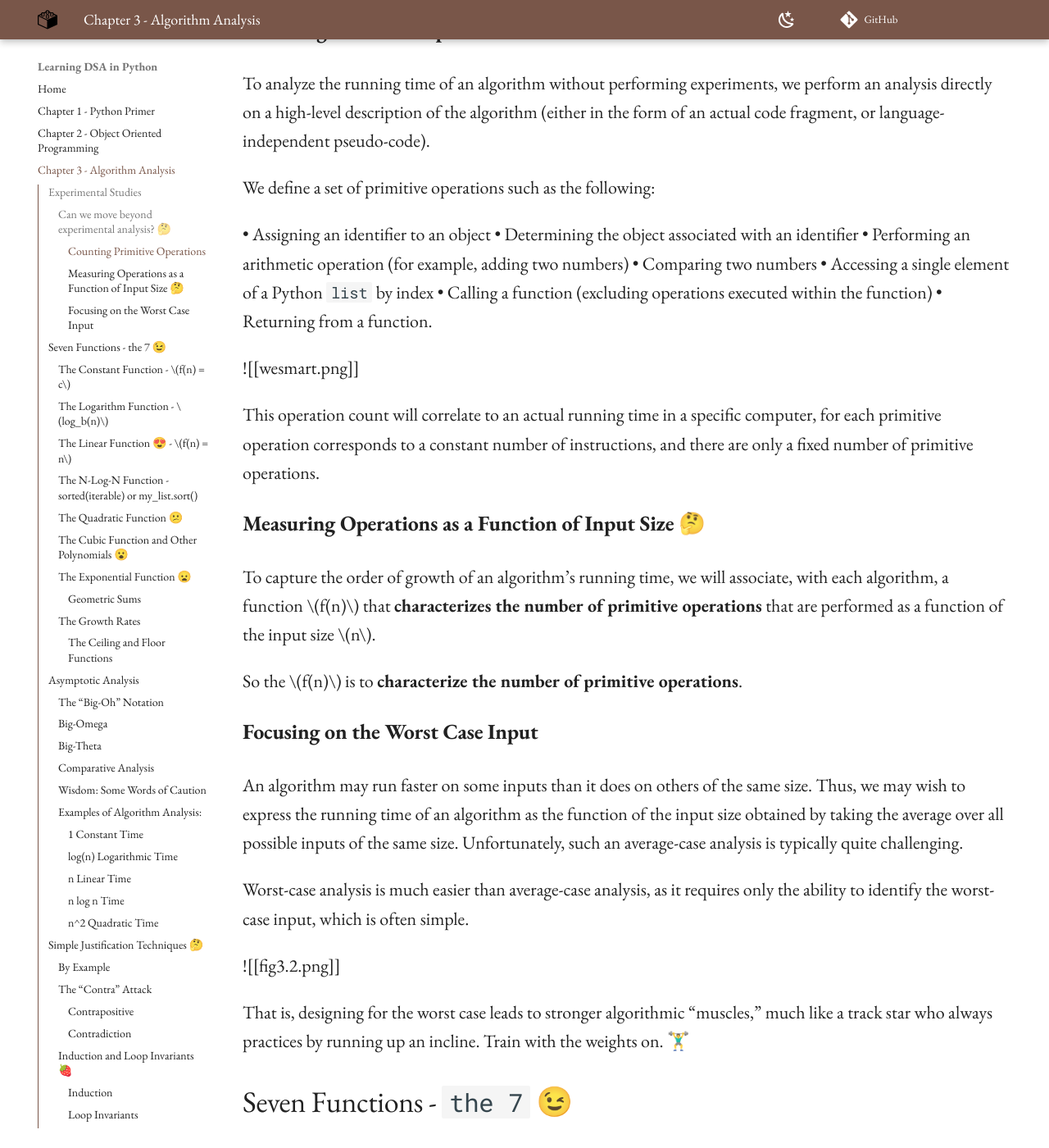
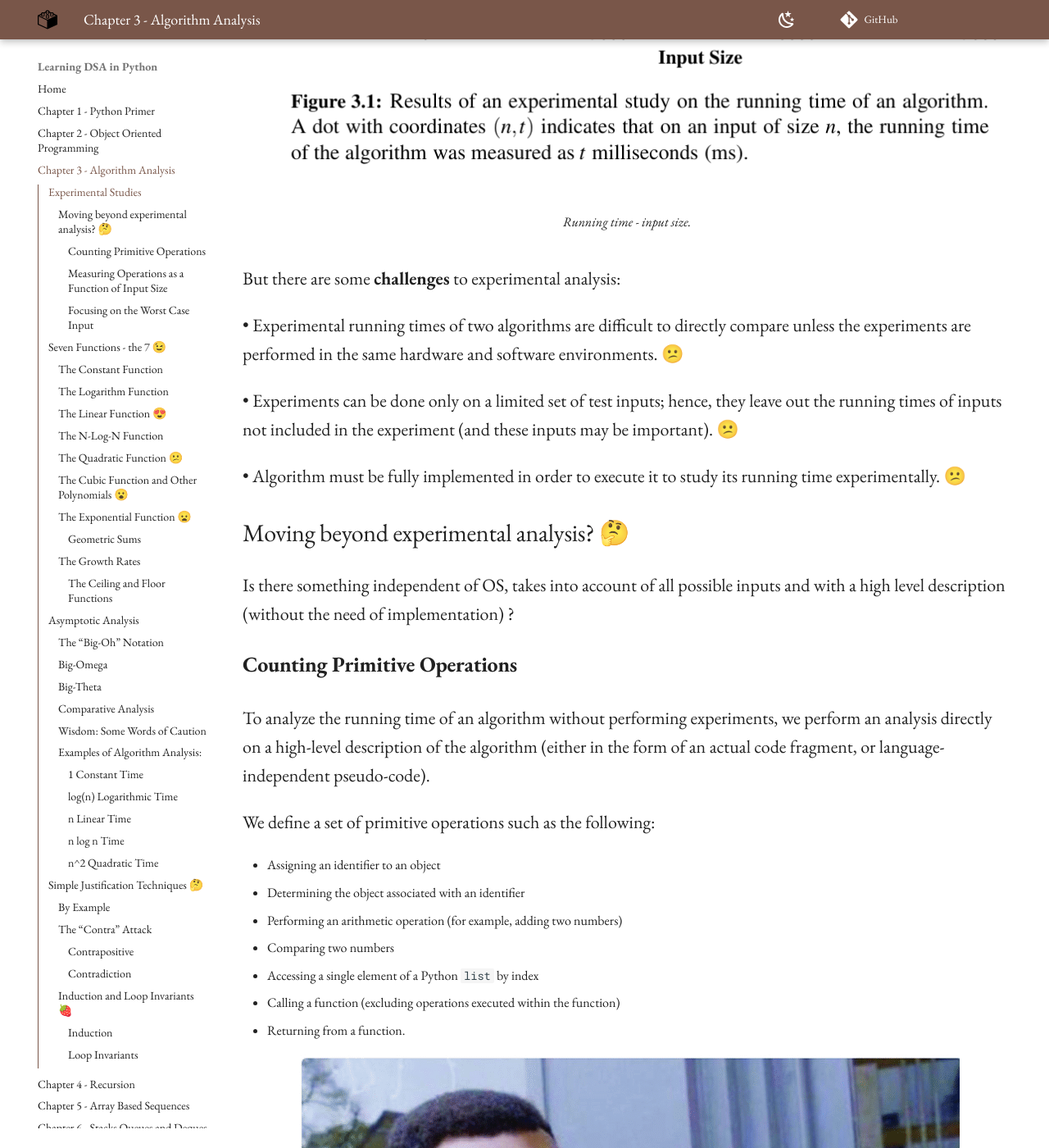
Before and after one commit to kantarcise/learningdsainpython, an MkDocs documentation site: the page built from docs/DS&A-Algorithm-Analysis.md, in a window 1280 px wide and 1400 px high, scrolled down 1547 px. Shown: the whole window at 82% size. Built offline with MkDocs 1.6.1 and Material for MkDocs 9.7.7, drawn with Linux system fonts in a browser that asks for light colours; nearby versions of some CDN libraries; library files that are not in the unit come from our copies; comment, search, counter and statistics services are not loaded; some of the changed text lies outside the part shown.

Commit message:
Decrease friction 🌠

````diff
--- a/docs/DS&A-Algorithm-Analysis.md
+++ b/docs/DS&A-Algorithm-Analysis.md
@@ -9,9 +9,10 @@
 
 Simply put, **a data structure is a systematic way of organizing and accessing data, and an algorithm is a step-by-step procedure for performing some task in a finite amount of time.**
 
-These concepts are central to computing, but to be able to classify some data structures and algorithms as “good,” we must have precise ways of analyzing them.
+These concepts are central to computing, but to be able to classify some data structures and algorithms as “good” we must have precise ways of analyzing them.
 
 Before you continue, do not forget that there is absolutely value in using `time.perf_counter_ns()` on a running code. You can understand where the code is spending it's time the most and make changes on it to see the effects after.
+
 ## Experimental Studies
 
 If an algorithm has been implemented, we can study its running time by executing it on various test inputs and recording the time spent during each execution.
@@ -22,69 +23,107 @@
 
 Most advanced one is Python's `timeit` module.
 
-![[fig3.1.png]]
+<figure markdown="span">
+  ![Figure 3.1](https://raw.githubusercontent.com/kantarcise/learningdsainpython/refs/heads/main/docs/assets/images/chapter3/fig3-1.png)
+  <figcaption>Running time - input size.</figcaption>
+</figure>
 
-But there are some ==challenges== to experimental analysis:
+But there are some **challenges** to experimental analysis:
 
 • Experimental running times of two algorithms are difficult to directly compare unless the experiments are performed in the same hardware and software environments. 😕
 
 • Experiments can be done only on a limited set of test inputs; hence, they leave out the running times of inputs not included in the experiment (and these inputs may be important). 😕
 
 • Algorithm must be fully implemented in order to execute it to study its running time experimentally. 😕
-### Can we move beyond experimental analysis? 🤔
+
+### Moving beyond experimental analysis? 🤔
 
 Is there something independent of OS, takes into account of all possible inputs and with a high level description (without the need of implementation) ?
+
 #### Counting Primitive Operations
 
 To analyze the running time of an algorithm without performing experiments, we perform an analysis directly on a high-level description of the algorithm (either in the form of an actual code fragment, or language-independent pseudo-code).
 
 We define a set of primitive operations such as the following:
 
-• Assigning an identifier to an object
-• Determining the object associated with an identifier
-• Performing an arithmetic operation (for example, adding two numbers)
-• Comparing two numbers
-• Accessing a single element of a Python `list` by index
-• Calling a function (excluding operations executed within the function)
-• Returning from a function.
+- Assigning an identifier to an object
+- Determining the object associated with an identifier
+- Performing an arithmetic operation (for example, adding two numbers)
+- Comparing two numbers
+- Accessing a single element of a Python `list` by index
+- Calling a function (excluding operations executed within the function)
+- Returning from a function.
 
-![[wesmart.png]]
+<figure markdown="span">
+  ![We smart](https://raw.githubusercontent.com/kantarcise/learningdsainpython/refs/heads/main/docs/assets/images/chapter3/wesmart.png)
+  <figcaption>A better way.</figcaption>
+</figure>
 
 This operation count will correlate to an actual running time in a specific computer, for each primitive operation corresponds to a constant number of instructions, and there are only a fixed number of primitive operations.
-#### Measuring Operations as a Function of Input Size 🤔
 
-To capture the order of growth of an algorithm’s running time, we will associate,  with each algorithm, a function $f(n)$ that **characterizes the number of primitive operations** that are performed as a function of the input size $n$.
+#### Measuring Operations as a Function of Input Size
 
-So the $f(n)$ is to **characterize the number of primitive operations**.
+To capture the order of growth of an algorithm’s running time, we will associate,  with each algorithm, a function *f(n)* that **characterizes the number of primitive operations** that are performed as a function of the input size *n*.
+
+So the *f(n)* is to **characterize the number of primitive operations**.
+
 #### Focusing on the Worst Case Input
 
-An algorithm may run faster on some inputs than it does on others of the same size. Thus, we may wish to express the running time of an algorithm as the function of the input size obtained by taking the average over all possible inputs of the same size. Unfortunately, such an average-case analysis is typically quite challenging.
+An algorithm may run faster on some inputs than it does on others of the same size.
+
+Thus, we may wish to express the running time of an algorithm as the function of the input size obtained by taking the average over all possible inputs of the same size. Unfortunately, such an average-case analysis is typically quite challenging.
 
 Worst-case analysis is much easier than average-case analysis, as it requires only the ability to identify the worst-case input, which is often simple.
 
-![[fig3.2.png]]
+<figure markdown="span">
+  ![Timings](https://raw.githubusercontent.com/kantarcise/learningdsainpython/refs/heads/main/docs/assets/images/chapter3/fig3-2.png)
+  <figcaption>Worst case for the win.</figcaption>
+</figure>
 
-That is, designing for the worst case leads to stronger algorithmic “muscles,” much like a track star who always practices by running up an incline. Train with the weights on. 🏋️‍♂️
+That is, designing for the worst case leads to stronger algorithmic “muscles,” much like a track star who always practices by running up an incline.
+
+Train with the weights on. 🏋️‍♂️
+
 ## Seven Functions - `the 7` 😉
 
 In this section, we briefly discuss the seven most important functions used in the analysis of algorithms.
-### The Constant Function - $f(n) = c$
 
-For any argument $n$, the constant function $f(n)$ assigns the value $c$. In other words, it does not matter what the value of n is; $f(n)$ will always be equal to the constant value c.
-$$f(n) = c$$
+### The Constant Function
+
+$$
+f(n) = c
+$$
+
+For any argument *n*, the constant function *f(n)* assigns the value *c*.
+
+In other words, it does not matter what the value of n is; *f(n)* will always be equal to the constant value c.
 
 ```python
 a = 9
 my_str = "e"
 print(len([1,2,3]))
 ```
-### The Logarithm Function - $log_b(n)$
+### The Logarithm Function
 
-One of the interesting and sometimes even surprising aspects of the analysis of data structures and algorithms is the ubiquitous presence of the logarithm function,
-$$f(n) = log_b(n)$$for some constant $b > 1$.
+$$
+log_b(n)
+$$
 
-This function is defined as follows: $$x = log_b(n)$$ if and only if $$b^x = n$$
-```python
+One of the interesting and sometimes even surprising aspects of the analysis of data structures and algorithms is the ubiquitous presence of the logarithm function:
+
+$$
+f(n) = log_b(n)
+$$
+
+for some constant *b > 1*.
+
+This function is defined as follows:
+
+$$
+x = log_b(n) \leftrightarrow b^x = n
+$$
+
+``` py
 def binary_search(collection: list, target: int) -> int:
 	"""Return the index of a target number in
 	non decreasing collection. If target is not in the
@@ -101,7 +140,9 @@
 	return -1
 ```
 
-By definition, $log_b(1) = 0$. The value $b$ is known as the base of the logarithm.
+By definition, *log_b(1) = 0*.
+
+The value *b* is known as the base of the logarithm.
 
 Here are some properties about $log$:
 
@@ -112,10 +153,15 @@
 3. $log_b(a^c) = c * log_b(a)$
 4. $log_b a = log_d(a)/ log_d(b)$
 5. $b^{log_d(a)} = a^{log_d(b)}$
-### The Linear Function 😍 - $f(n) = n$
+
+
+### The Linear Function 😍
 
 Another simple yet important function is the linear function,
-$$f(n) = n$$
+
+$$
+f(n) = n
+$$
 
 That is, given an input value $n$, the linear function $f$ assigns the value $n$ itself.
 
@@ -123,7 +169,7 @@
 
 For example, comparing a number $x$ to each element of a sequence of size $n$ will require $n$ comparisons.
 
-```python
+``` py
 seq = ["1", "5", "9"]
 x = 4
 for elem in seq:
@@ -135,14 +181,20 @@
 ```
 
 The linear function also represents the best running time we can hope to achieve for any algorithm that processes each of n objects that are not already in the computer’s memory, because reading in the n objects already requires n operations.
-### The N-Log-N Function - `sorted(iterable)` or `my_list.sort()`
 
-The function that assigns to an input $n$ the value of $n$ times the logarithm base-two of $n$.
-$$f(n) = n * log(n)$$
+### The N-Log-N Function
 
-This function grows a **little more rapidly** than the linear function and **a lot less rapidly** than the quadratic function; therefore, we would ==greatly prefer== an algorithm with a running time that is proportional to $n*log (n)$, than one with quadratic running time.
+Examples: `sorted(iterable)` or `my_list.sort()`
 
-```python
+The function that assigns to an input *n* the value of *n* times the logarithm base-two of *n*.
+
+$$
+f(n) = n * log(n)
+$$
+
+This function grows a **little more rapidly** than the linear function and **a lot less rapidly** than the quadratic function; therefore, we would **greatly prefer** an algorithm with a running time that is proportional to *n\*log(n)*, than one with quadratic running time.
+
+``` py
 from heapq import heapify, heappop
 def heap_sort(seq):
 	heapify(seq)
@@ -153,10 +205,13 @@
 ```
 ### The Quadratic Function 😕
 
-Given an input value $n$, the function f assigns the product of $n$ with itself (in other words, “n squared”).
-$$f(n) = n ^ 2$$
+Given an input value $n$, the function f assigns the product of *n* with itself (in other words, “n squared”).
 
-```python
+$$
+f(n) = n ^ 2
+$$
+
+``` py
 rows = 5
 # outer loop
 for i in range(1, rows + 1):
@@ -175,16 +230,32 @@
 
 Thus, in such cases, the algorithm performs $n * n = n^2$ operations.
 
-The quadratic function can also arise in the context of nested loops where the first iteration of a loop uses one operation, the second uses two operations, the third uses three operations, and so on. That is, the number of operations is $$1 + 2 + 3 + · · · + (n − 2) + (n − 1) + n = \frac{n * (n-1)}{2}$$![[fig3.3.png]]
+The quadratic function can also arise in the context of nested loops where the first iteration of a loop uses one operation, the second uses two operations, the third uses three operations, and so on.
+
+That is, the number of operations is:
+
+$$
+1 + 2 + 3 + · · · + (n − 2) + (n − 1) + n = \frac{n * (n-1)}{2}
+$$
+
+<figure markdown="span">
+  ![Justification](https://raw.githubusercontent.com/kantarcise/learningdsainpython/refs/heads/main/docs/assets/images/chapter3/fig3-3.png)
+  <figcaption>Visuals help us understand.</figcaption>
+</figure>
+
 ### The Cubic Function and Other Polynomials 😮
 
 Continuing our discussion of functions that are powers of the input, we consider the cubic function,$$f(n) = n^3$$ which assigns to an input value $n$ the product of $n$ with itself three times.
+
 ### The Exponential Function  😦
 
 Another function used in the analysis of algorithms is the exponential function,
-$$f(n) = b^n$$where $b$ is a positive constant, called the base, and the argument $n$ is the exponent. That is, function $f(n)$ assigns to the input argument $n$ the value obtained by multiplying the base $b$ by itself $n$ times.
+$$f(n) = b^n$$where $b$ is a positive constant, called the base, and the argument $n$ is the exponent.
+
+That is, function $f(n)$ assigns to the input argument $n$ the value obtained by multiplying the base $b$ by itself $n$ times.
 
 If we have a loop that starts by performing one operation and then doubles the number of operations performed with each iteration, then the number of operations performed in the `nth` iteration is $2^n$ .
+
 #### Geometric Sums
 
 Suppose we have a loop for which each iteration takes a multiplicative factor longer than the previous one. This loop can be analyzed using the following proposition.
@@ -460,9 +531,11 @@
 ```
 
 The built-in function, `sorted`, produces a copy of the original list with elements in sorted order. It guarantees a worst-case running time of $O(n log n)$; see Chapter 12 for a discussion of common sorting algorithms. Once the data is sorted, the subsequent loop runs in $O(n)$ time, and so the entire `unique2` algorithm runs in $O(n log n)$ time.
+
 ## Simple Justification Techniques 🤔
 
 Sometimes, we will want to make claims about an algorithm, such as showing that it is correct or that it runs fast. In order to rigorously make such claims, we must use mathematical language, and in order to back up such claims, we must justify or **prove** our statements.
+
 ### By Example
 
 > “Every element x in a set S has property P.”
@@ -475,6 +548,7 @@
 ### The “Contra” Attack
 
 Another set of justification techniques involves the use of the negative. The two  primary such methods are the use of the **contrapositive** and the **contradiction**.
+
 #### Contrapositive
 
 To justify the statement “if p is true, then q is true,” we establish that “if q is not true, then p is not true” instead. Logically, these two statements are the same, but the latter, which is called the contrapositive of the first, may be easier to think about.
@@ -486,6 +560,7 @@
 So, suppose $a = 2 j + 1$ and $b = 2k + 1$, for some integers j and k.
 
 Then $a*b = 4 jk + 2 j + 2k + 1 = 2(2 jk + j + k) + 1$; hence, $a*b$ is odd.
+
 #### Contradiction
 
 Another negative justification technique is justification by contradiction, which also often involves using DeMorgan’s Law. In applying the justification by contradiction technique, we establish that a statement q is true by first supposing that q is false and then showing that this assumption leads to a **contradiction** (such as $2 != 2$ or $1 > 3$).
@@ -501,6 +576,7 @@
 Then $a = 2 j$ for some integer $j$. Hence, $ab = (2 j)b = 2( jb)$, that is, $ab$ is even.
 
 But this is a contradiction: $ab$ cannot simultaneously be odd and even. Therefore, a is odd and b is odd.
+
 ### Induction and Loop Invariants 🍓
 
 This part can be understood from [here.](https://web.stanford.edu/class/archive/cs/cs161/cs161.1176/Sections/161-section-1.pdf)
@@ -508,6 +584,7 @@
 Most of the claims we make about a running time or a space bound involve an integer parameter n (usually denoting an intuitive notion of the “size” of the problem).
 
 Moreover, most of these claims are equivalent to saying some statement q(n) is true “for all n ≥ 1.” Since this is making a claim about an infinite set of numbers, we cannot justify this exhaustively in a direct fashion.
+
 #### Induction
 
 We can use induction when we want to show a statement is true for all positive integers n. (Note that this is not the only situation in which we can use induction, and that induction is not (usually) the only way to prove a statement for all positive integers.)
@@ -523,6 +600,7 @@
 	• If the statement is true for n = 3, then it is also true for n = 4
 	• . . .
 Together, these implications prove the statement for all positive integer values of n. (It does not prove the statement for non-integer values of n, or values of n less than 1.)
+
 #### Loop Invariants
 
 A loop invariant is a statement that we want to prove is satisfied at the beginning of every iteration of a loop.
@@ -532,4 +610,4 @@
 	Maintenance: If the loop invariant is true before the i'th iteration, then the loop invariant will be true before the i + 1st iteration.
 	Termination: When the loop terminates, the invariant gives us a useful property that helps show that the algorithm is correct.
 
-Done with third draft 🏂
+Let's continue with Recursion! 🎋
````
